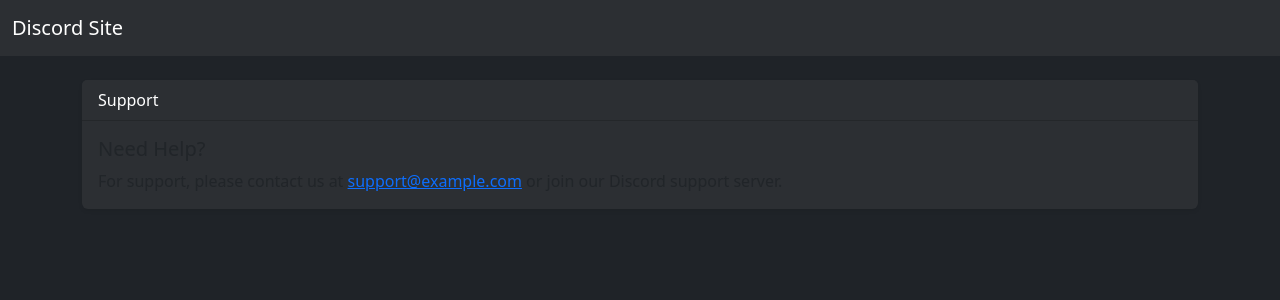
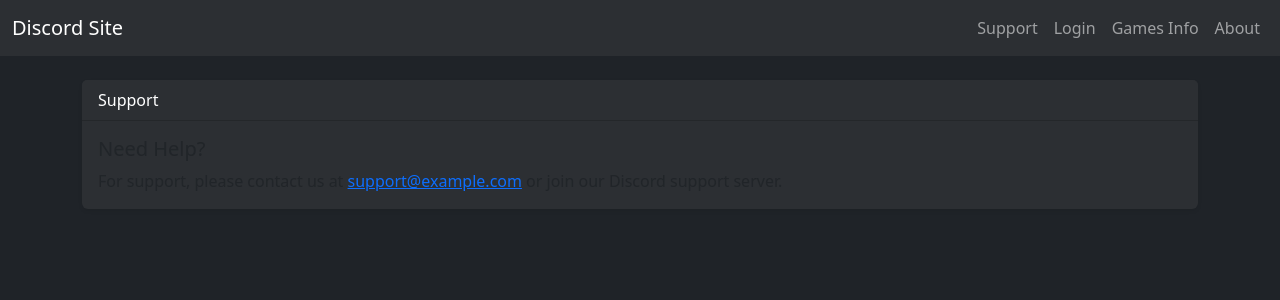
Before and after one commit to sh3lock69/owo-gamble, a Flask app: page /support in a window 1280 px wide. Shown: the top 300 px of the page. Run offline with Flask 2, Linux system fonts and the light colour scheme.

Commit message:
Update base.html

```diff
--- a/templates/base.html
+++ b/templates/base.html
@@ -13,24 +13,18 @@
   <!-- Navigation Bar -->
   <nav class="navbar navbar-expand-lg navbar-dark bg-dark">
     <div class="container-fluid">
-      <a class="navbar-brand" href="{{ url_for('home') }}">Discord Site</a>
-      <button class="navbar-toggler" type="button" data-bs-toggle="collapse" data-bs-target="#navbarNav"
-              aria-controls="navbarNav" aria-expanded="false" aria-label="Toggle navigation">
+      <a class="navbar-brand" href="{{ url_for('index') }}">Discord Site</a>
+      <button class="navbar-toggler" type="button" data-bs-toggle="collapse" data-bs-target="#navbarNav">
         <span class="navbar-toggler-icon"></span>
       </button>
-      {% if session.get("discord_id") %}
-      <div class="collapse navbar-collapse" id="navbarNav">
-        <ul class="navbar-nav me-auto">
-          <li class="nav-item"><a class="nav-link" href="{{ url_for('home') }}">Home</a></li>
-          <li class="nav-item"><a class="nav-link" href="{{ url_for('profile') }}">Profile</a></li>
-          <li class="nav-item"><a class="nav-link" href="{{ url_for('games') }}">Games</a></li>
+      <div class="collapse navbar-collapse justify-content-end" id="navbarNav">
+        <ul class="navbar-nav">
           <li class="nav-item"><a class="nav-link" href="{{ url_for('support') }}">Support</a></li>
-        </ul>
-        <ul class="navbar-nav">
-          <li class="nav-item"><a class="nav-link" href="{{ url_for('logout') }}">Logout</a></li>
+          <li class="nav-item"><a class="nav-link" href="{{ url_for('login') }}">Login</a></li>
+          <li class="nav-item"><a class="nav-link" href="{{ url_for('games_info') }}">Games Info</a></li>
+          <li class="nav-item"><a class="nav-link" href="{{ url_for('about') }}">About</a></li>
         </ul>
       </div>
-      {% endif %}
     </div>
   </nav>
 
@@ -40,7 +34,7 @@
         {% for category, message in messages %}
           <div class="alert alert-{{ 'danger' if category=='error' else 'success' }} alert-dismissible fade show" role="alert">
             {{ message }}
-            <button type="button" class="btn-close" data-bs-dismiss="alert" aria-label="Close"></button>
+            <button type="button" class="btn-close" data-bs-dismiss="alert"></button>
           </div>
         {% endfor %}
       {% endif %}
```
